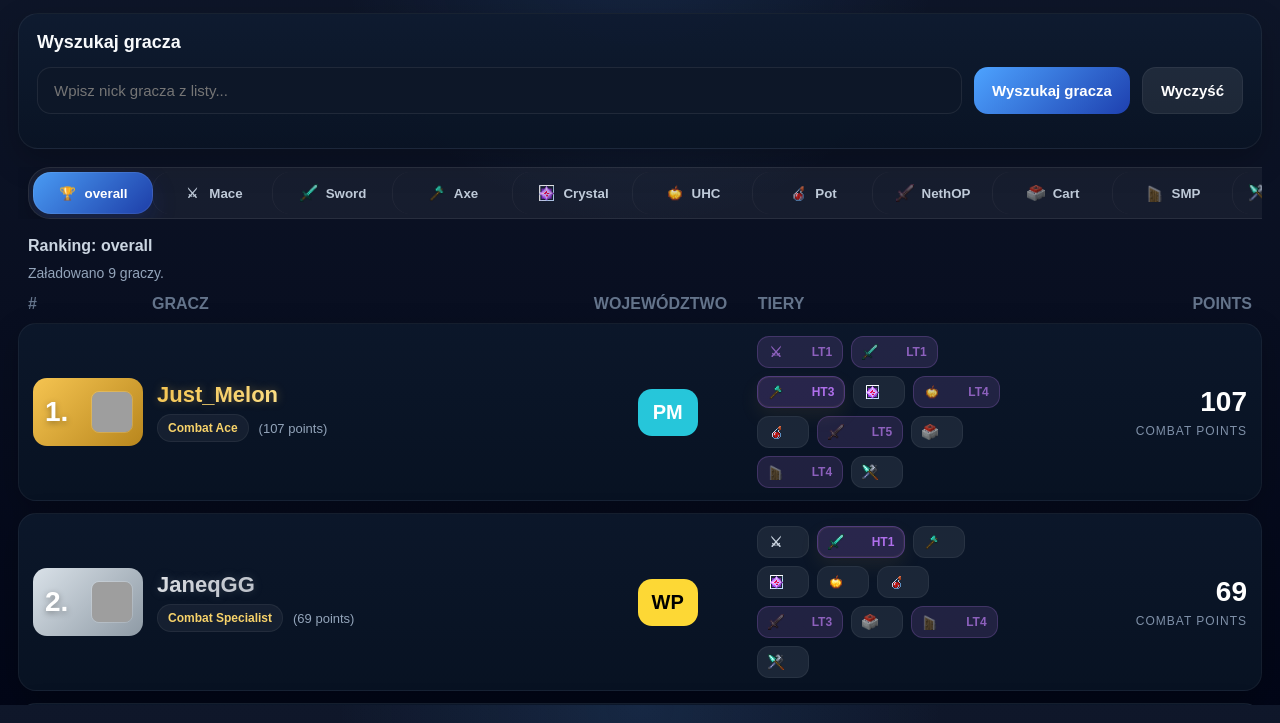
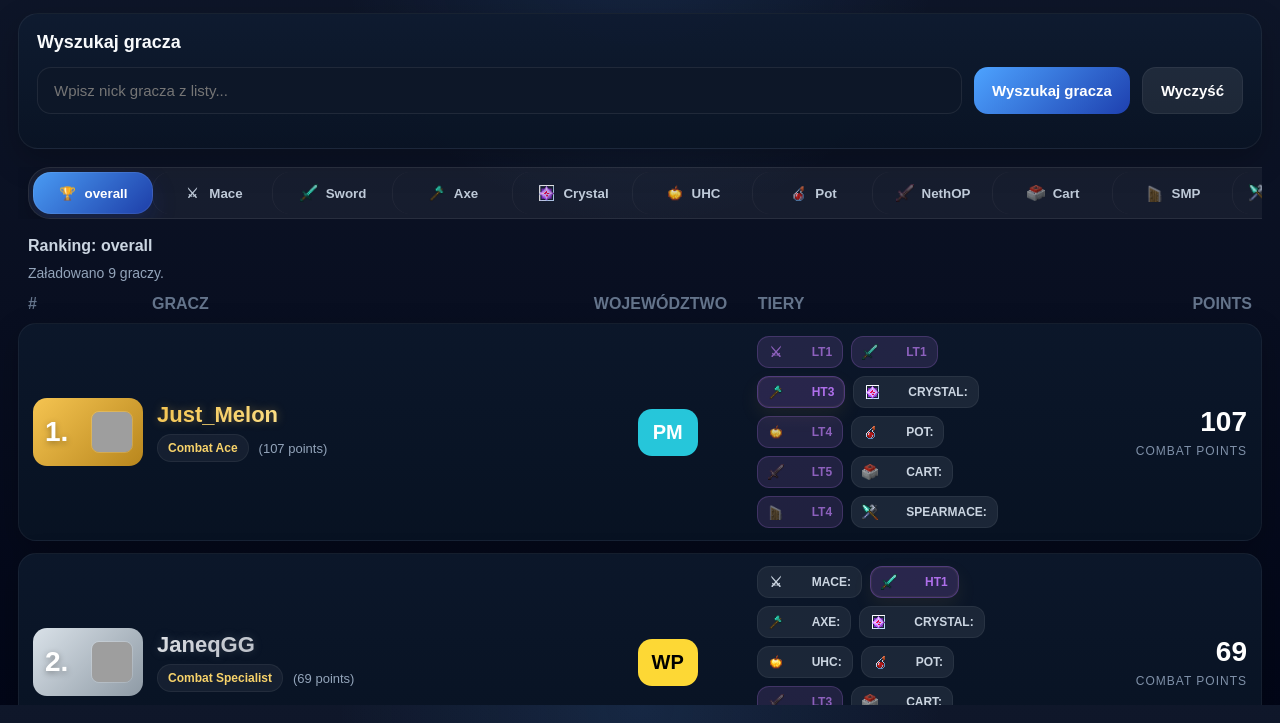
Before and after one commit to dawidonuszek2011/pvptest, a plain HTML site: page test.html in a window 1280 px wide. Shown: the part 77-800 px from the top of the page. Drawn offline with Linux system fonts and the light colour scheme; grey boxes are pictures that could not be loaded.

Commit message:
Refactor tier normalization and display logic

```diff
--- a/test.html
+++ b/test.html
@@ -1201,7 +1201,9 @@
     }
 
     function normalizeTierText(text) {
-      return String(text || "").trim().replace(/\s+/g, " ").toUpperCase();
+      // Tier codes from players.json may contain spaces like "R HT1".
+      // Remove all whitespace so matching and display stay consistent.
+      return String(text || "").trim().replace(/\s+/g, "").toUpperCase();
     }
 
     function escapeHtml(text) {
@@ -1362,9 +1364,7 @@ function updateCategoryIndicator() {
     }
 
     function getTierDisplayLabel(tierText) {
-      return normalizeTierText(tierText)
-        .replace(/^R/i, "")
-        || "";
+      return normalizeTierText(tierText).replace(/^R/i, "") || "";
     }
 
     function getBestTierTone(tiers) {
@@ -1402,7 +1402,6 @@ function updateCategoryIndicator() {
       const tier = normalizeTierText(tierText);
       const baseTier = tier.replace(/^R/, "");
       const iconSrc = TIER_ICONS[tier] || TIER_ICONS[baseTier];
-      const tone = getTierTone(tier);
       const fallback = "";
       return iconSrc
         ? imgOrFallback(iconSrc, tier, fallback, "tier-chip-icon-img")
@@ -1470,29 +1469,21 @@ function updateCategoryIndicator() {
     function tierChipHtml(rawTier, banned = false) {
       const parsed = parseTierEntry(rawTier);
       const categoryKey = categoryKeyFromLabel(parsed.category);
-      const tierValue = parsed.tier ? getTierDisplayLabel(parsed.tier) : "";
+      const normalizedTier = normalizeTierText(parsed.tier || rawTier);
+      const tierValue = getTierDisplayLabel(normalizedTier) || normalizedTier || "BRAK";
       const icon = CATEGORY_ICON_DATA[categoryKey];
       const iconHtml = icon && icon.src
         ? imgOrFallback(icon.src, icon.alt, icon.emoji, "tier-chip-icon-img")
         : "";
-      const tierTone = getTierTone(parsed.tier);
-      const tierIconHtml = parsed.tier ? getTierIconHtml(parsed.tier) : "";
-      const tierClass = `${banned ? "tier-banned" : tierVariant(parsed.tier)} ${tierTone ? `tier-${tierTone}` : ""}`.trim();
-
-      if (!tierValue) {
-        return `
-          <span class="tier ${tierClass}">
-            ${iconHtml ? `<span class="tier-chip-icon">${iconHtml}</span>` : ""}
-            ${tierIconHtml ? `<span class="tier-chip-icon">${tierIconHtml}</span>` : ""}
-          </span>
-        `;
-      }
+      const tierTone = getTierTone(normalizedTier);
+      const tierIconHtml = normalizedTier ? getTierIconHtml(normalizedTier) : "";
+      const tierClass = `${banned ? "tier-banned" : tierVariant(normalizedTier)} ${tierTone ? `tier-${tierTone}` : ""}`.trim();
 
       return `
         <span class="tier ${tierClass}">
           ${iconHtml ? `<span class="tier-chip-icon">${iconHtml}</span>` : ""}
           ${tierIconHtml ? `<span class="tier-chip-icon">${tierIconHtml}</span>` : ""}
-          <span>${escapeHtml(tierValue)}</span>
+          ${tierValue ? `<span>${escapeHtml(tierValue)}</span>` : ""}
         </span>
       `;
     }
```
